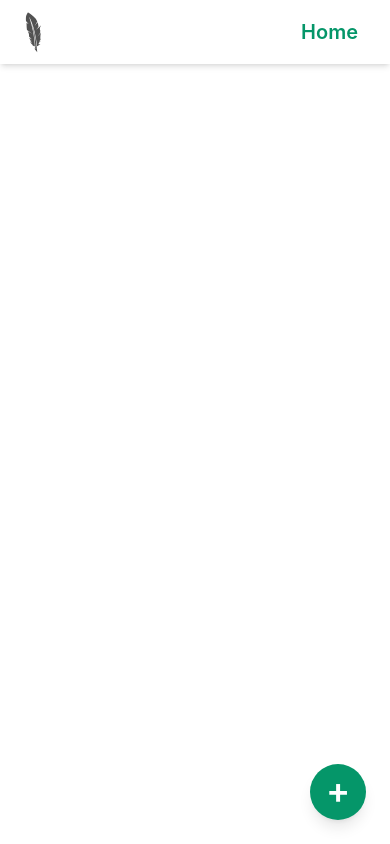
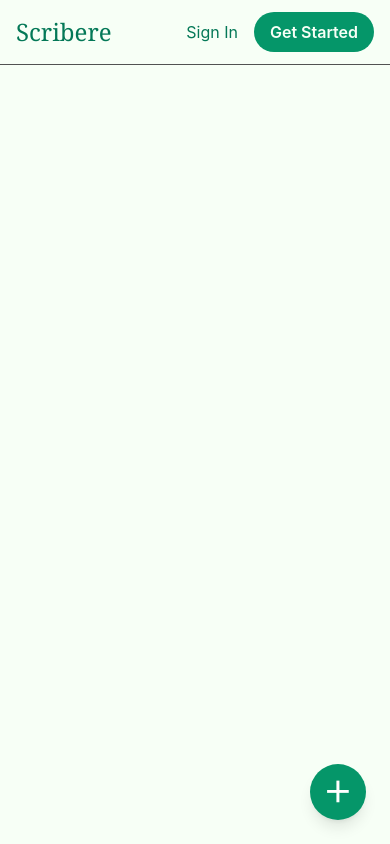
Before and after one commit to FredericFouche/Scribere-releases, an Angular app in the folder frontend/scribere/: page / in a window 390 px wide. Built offline with nearby package versions, Linux system fonts and the light colour scheme.

Commit message:
feat(navbar): improve responsiveness, add animation, and enhance UI/UX
- Make navbar responsive for different screen sizes
- Add smooth animation effects
- Refactor button for cleaner and reusable design
- General UI/UX improvements

```diff
--- a/frontend/scribere/src/app/shared/navbar/navbar.component.html
+++ b/frontend/scribere/src/app/shared/navbar/navbar.component.html
@@ -1,32 +1,38 @@
 <nav
-  class="flex flex-row justify-between items-center shadow-md py-2 px-4 mx-auto"
+  class="flex flex-row justify-between items-center py-3 px-4 mx-auto border-b border-neutral-600"
 >
-  <div class="flex items-center space-x-2">
-    <img src="assets/images/logo.svg" alt="Logo" class="size-12" />
+  <div class="flex items-center">
+    <a
+      routerLink="/"
+      class="flex items-center cursor-pointer hover:text-primary-800 transition-colors duration-150 ease-in-out group"
+    >
+      <h1
+        class="group-hover:text-primary-800 transition-colors duration-150 ease-in-out"
+      >
+        Scribere<span
+          class="blinking-underscore group-hover:text-primary-800 transition-colors duration-150 ease-in-out"
+          >_</span
+        >
+      </h1>
+    </a>
   </div>
   <div class="flex items-center space-x-4">
     <a
-      routerLink="/"
-      class="text-primary-600 hover:text-primary-700 hover:underline cursor-pointer font-semibold transition duration-300 text-xl ease-in-out flex items-center gap-1"
+      routerLink="/signin"
+      class="text-primary-700 hover:text-primary-900 transition-colors duration-150 ease-in-out cursor-pointer"
+      >Sign In</a
     >
-      Home
-    </a>
-    <!-- Bouton pour desktop uniquement -->
-    <button
-      class="hidden md:block bg-primary-600 hover:bg-primary-700 text-white font-semibold py-2 px-4 rounded-lg focus:outline-none focus:ring focus:ring-primary-300 cursor-pointer transition duration-300 ease-in-out"
-      (click)="addArticle()"
-    >
-      Add Article
-    </button>
+    <button routerLink="/" class="">Get Started</button>
   </div>
 </nav>
 
 <!-- Bouton flottant pour mobile en bas à droite -->
 <button
-  class="md:hidden fixed bottom-6 right-6 bg-primary-600 hover:bg-primary-700 text-white font-semibold p-0 rounded-full w-14 h-14 flex items-center justify-center focus:outline-none focus:ring focus:ring-primary-300 cursor-pointer transition duration-300 ease-in-out shadow-lg z-50"
+  class="fixed bottom-6 right-6 bg-primary-600 hover:bg-primary-700 text-white font-semibold p-0 rounded-full w-14 h-14 flex items-center justify-center focus:outline-none focus:ring focus:ring-primary-300 cursor-pointer transition duration-300 ease-in-out shadow-lg z-50"
   (click)="addArticle()"
 >
-  <span class="text-4xl mb-1 leading-none flex items-center justify-center"
+  <span
+    class="text-5xl mb-2 leading-none flex items-center justify-center font-light"
     >+</span
   >
 </button>
--- a/frontend/scribere/src/styles.css
+++ b/frontend/scribere/src/styles.css
@@ -1,4 +1,8 @@
 @import "tailwindcss";
+
+@import url("https://fonts.googleapis.com/css2?family=Cormorant+Garamond:wght@300;400;500;600;700&display=swap");
+@import url("https://fonts.googleapis.com/css2?family=Inter:wght@200;300;400;500;600;700&display=swap");
+@import url("https://fonts.googleapis.com/css2?family=JetBrains+Mono:wght@200;300;400;500;600;700&display=swap");
 
 @theme {
   /* 🎨 Couleurs personnalisées */
@@ -50,7 +54,7 @@
 
   /* 🔠 Font families */
   --font-sans: "Inter", ui-sans-serif, system-ui;
-  --font-serif: "Source Serif 4", Georgia, serif;
+  --font-serif: "Cormorant Garamond", ui-serif, Georgia;
   --font-mono: "JetBrains Mono", SFMono-Regular, monospace;
 
   /* 🔠 Font sizes */
@@ -64,3 +68,48 @@
   --font-4xl: 2.25rem;
   --font-5xl: 3rem;
 }
+
+@layer base {
+  :root {
+    font-family: var(--font-sans);
+  }
+
+  html {
+    background-color: var(--color-surface-50);
+    color: var(--color-neutral-900);
+    font-size: var(--font-base);
+    line-height: 1.5;
+    -webkit-font-smoothing: antialiased;
+    -moz-osx-font-smoothing: grayscale;
+  }
+
+  h1 {
+    font-family: var(--font-serif);
+    font-size: var(--font-2xl);
+    font-weight: 400;
+    line-height: 1.2;
+    color: var(--color-primary-700);
+  }
+
+  button {
+    @apply bg-primary-600 hover:bg-primary-700 text-surface-50 font-semibold px-4 py-2 rounded-4xl focus:outline-none focus:ring focus:ring-primary-300 cursor-pointer transition duration-300 ease-in-out;
+  }
+}
+
+.blinking-underscore {
+  display: inline-block;
+  color: var(--color-primary-700);
+  animation: blink 1s steps(1, start) 20;
+}
+
+@keyframes blink {
+  0% {
+    opacity: 1;
+  }
+  50% {
+    opacity: 0;
+  }
+  100% {
+    opacity: 1;
+  }
+}
```
